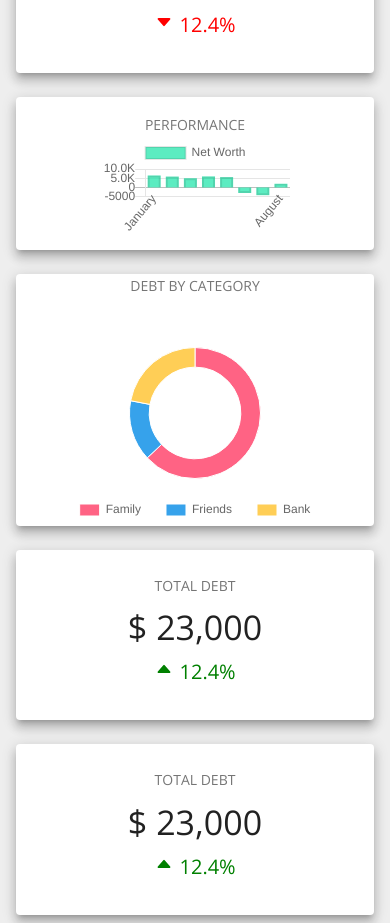
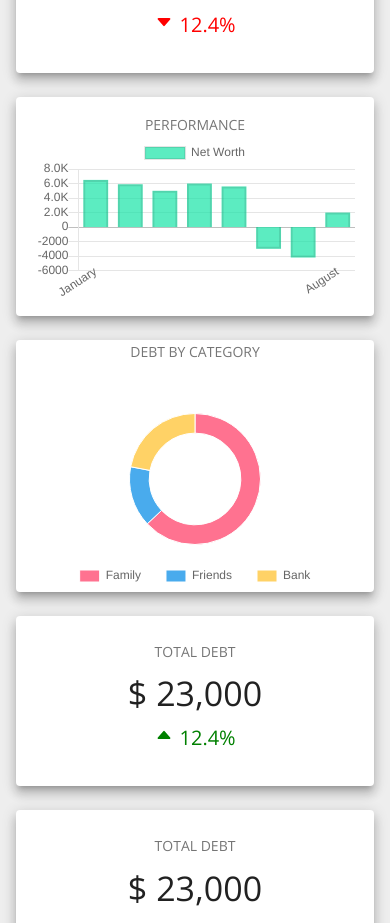
Before and after one commit to awalemandi/tally, a React (Create React App) app: page /home/dashboard in a window 390 px wide. Shown: the part 882-1805 px from the top of the page. Built offline with nearby package versions, Linux system fonts and the light colour scheme.

Commit message:
defined sizing for barchart breakpoints

```diff
--- a/src/components/menu/dashboard/DebtByCategory.tsx
+++ b/src/components/menu/dashboard/DebtByCategory.tsx
@@ -23,8 +23,16 @@ const loadData = {
 	datasets: [
 		{
 			data: [63, 15, 22],
-			backgroundColor: ['#FF6384', '#36A2EB', '#FFCE56'],
-			hoverBackgroundColor: ['#FF6384', '#36A2EB', '#FFCE56'],
+			backgroundColor: [
+				'rgb(255, 99, 132, 0.9)',
+				'rgb(54, 162, 235, 0.9)',
+				'rgb(255, 206, 86, 0.9)',
+			],
+			hoverBackgroundColor: [
+				'rgb(255, 99, 132)',
+				'rgb(54, 162, 235)',
+				'rgb(255, 206, 86)',
+			],
 			borderWidth: 1,
 		},
 	],
--- a/src/components/menu/dashboard/Performace.tsx
+++ b/src/components/menu/dashboard/Performace.tsx
@@ -15,6 +15,18 @@ const useStyles = makeStyles(theme => ({
 		width: 'auto',
 		padding: theme.spacing(2),
 		margin: 0,
+	},
+	chart: {
+		maxWidth: '60%',
+		[theme.breakpoints.down('md')]: {
+			maxWidth: '70%',
+		},
+		[theme.breakpoints.down('sm')]: {
+			maxWidth: '80%',
+		},
+		[theme.breakpoints.down('xs')]: {
+			maxWidth: '100%',
+		},
 	},
 }));
 
@@ -114,7 +126,7 @@ const Performance = () => {
 						alignItems='center'
 						item
 						xs={12}
-						style={{ maxWidth: '60%' }}
+						className={classes.chart}
 					>
 						<BarChart data={loadData} options={loadOptions} />
 					</Grid>
--- a/src/components/menu/newTally/NewTally.tsx
+++ b/src/components/menu/newTally/NewTally.tsx
@@ -10,6 +10,7 @@ import { TiPlusOutline } from 'react-icons/ti';
 const useStyles = makeStyles(theme => ({
 	root: {
 		width: '100%',
+		marginLeft: '10%',
 	},
 	actionButton: {
 		minWidth: '200px',
```
Also changed, not shown: 1 other file (tests, documents, lock files or other folders).
